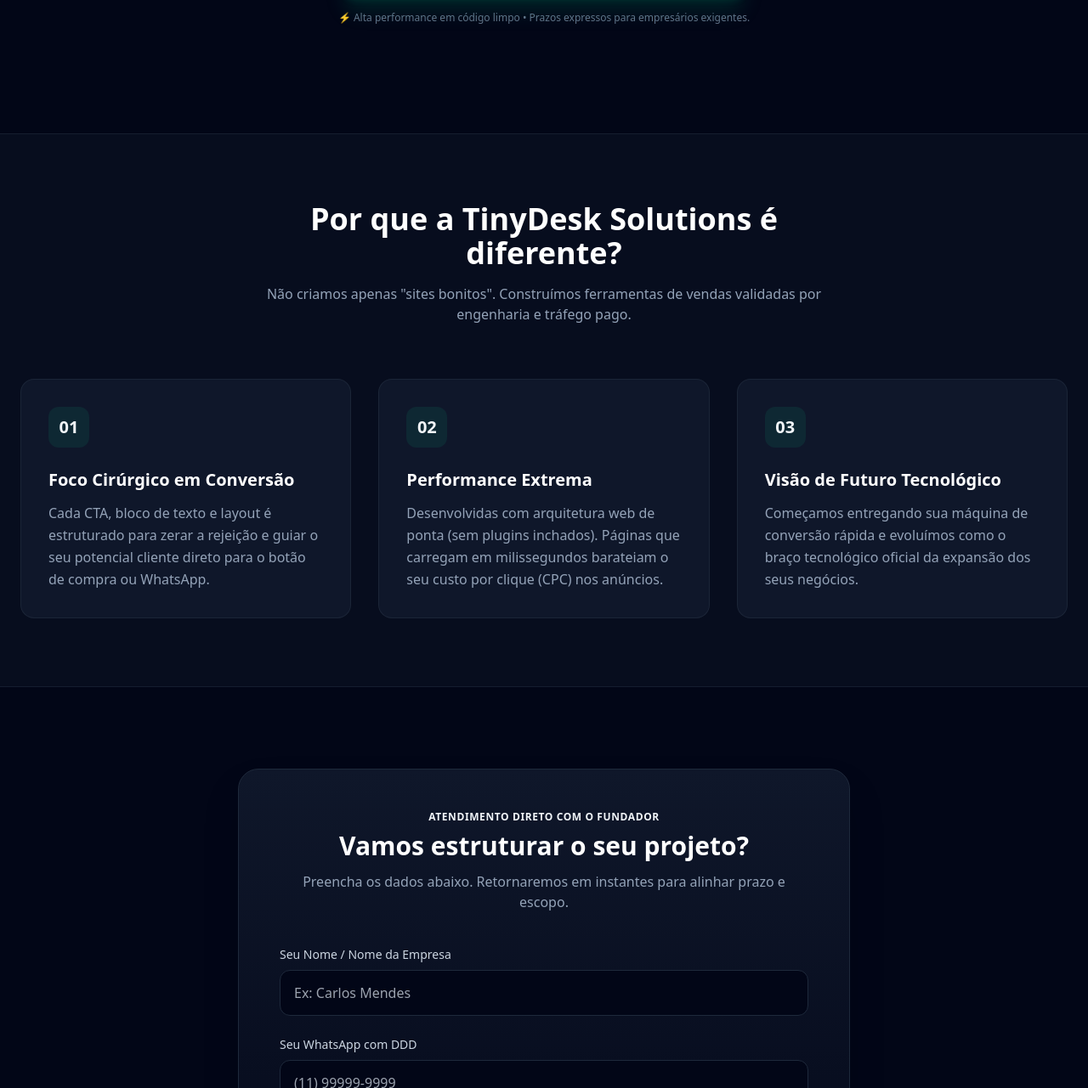
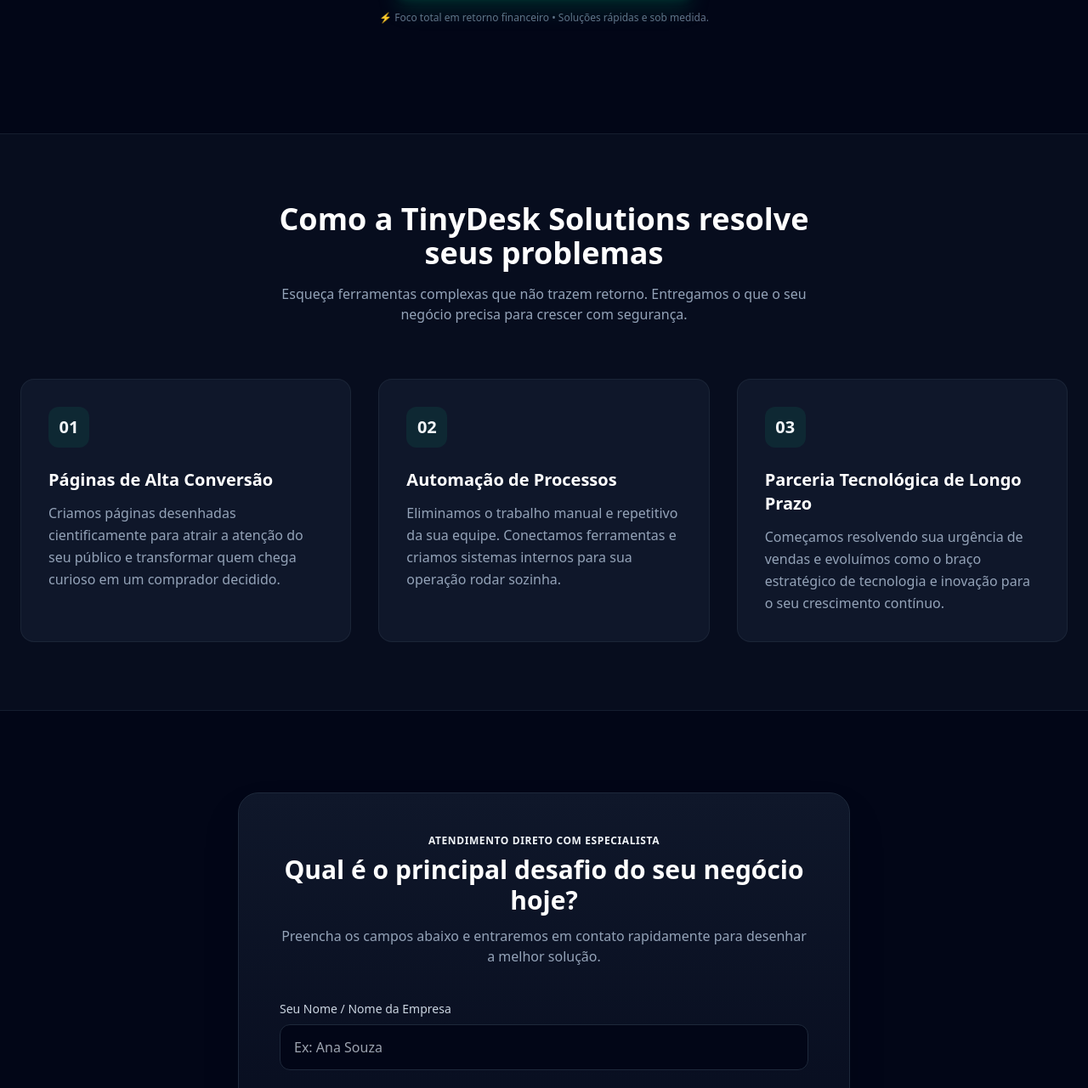
Before and after one commit to DBArros22/Landing-Page-conversion-client, a plain HTML site: page index.html in a window 1280 px wide. Shown: the part 669-1950 px from the top of the page at 85% size. Drawn offline with nearby package versions, Linux system fonts and the light colour scheme.

Commit message:
ajust HTML

```diff
--- a/index.html
+++ b/index.html
@@ -3,8 +3,8 @@
 <head>
     <meta charset="UTF-8">
     <meta name="viewport" content="width=device-width, initial-scale=1.0">
-    <title>TinyDesk Solutions | Engenharia de Software & Landing Pages de Alta Conversão</title>
-    <!-- Tailwind CSS CDN para máxima performance e velocidade -->
+    <title>TinyDesk Solutions | Mais Clientes e Automação para o seu Negócio</title>
+    <!-- Framework visual de alta performance -->
     <script src="https://cdn.tailwindcss.com"></script>
     <script>
         tailwind.config = {
@@ -33,7 +33,7 @@
                 TinyDesk<span class="text-brand-500">Solutions</span>
             </div>
             <div class="flex items-center gap-4">
-                <a href="#servicos" class="hidden md:inline-block text-sm text-slate-300 hover:text-white transition">Soluções</a>
+                <a href="#solucoes" class="hidden md:inline-block text-sm text-slate-300 hover:text-white transition">O que fazemos</a>
                 <a href="#contato" class="bg-brand-600 hover:bg-brand-500 text-slate-950 font-bold px-5 py-2.5 rounded-xl transition shadow-lg shadow-brand-500/20 text-sm">
                     Falar com Especialista
                 </a>
@@ -43,81 +43,79 @@
 
     <!-- HERO SECTION -->
     <section class="relative pt-32 pb-20 md:pt-44 md:pb-32 overflow-hidden">
-        <!-- Gradiente de fundo sutil -->
         <div class="absolute inset-0 bg-[radial-gradient(ellipse_80%_80%_at_50%_-20%,rgba(16,185,129,0.15),rgba(255,255,255,0))]"></div>
 
         <div class="max-w-5xl mx-auto px-6 text-center relative z-10">
             <span class="inline-block bg-brand-500/10 text-brand-400 border border-brand-500/20 text-xs md:text-sm font-semibold px-4 py-1.5 rounded-full mb-6 uppercase tracking-wider">
-                Engenharia de Software &bull; Especialistas em ADS & Conversão
+                Estratégia de Vendas &bull; Automação de Processos
             </span>
             <h1 class="text-4xl md:text-6xl lg:text-7xl font-extrabold tracking-tight text-white mb-8 leading-tight">
-                Sua empresa gerando <span class="text-transparent bg-clip-text bg-gradient-to-r from-brand-400 to-emerald-200">caixa e tráfego qualificado</span> no piloto automático.
+                Transforme visitantes em <span class="text-transparent bg-clip-text bg-gradient-to-r from-brand-400 to-emerald-200">clientes fiéis e automatize</span> o seu negócio.
             </h1>
             <p class="text-lg md:text-xl text-slate-400 max-w-3xl mx-auto mb-10 leading-relaxed">
-                Começamos pelo ativo mais urgente do seu negócio: <strong class="text-slate-200">Landing Pages ultra-rápidas</strong> desenhadas cientificamente para transformar cliques em clientes. Depois, escalamos a tecnologia da sua empresa.
+                Ajudamos empresas e comerciantes a escalarem faturamento através de páginas de alta conversão e sistemas inteligentes que eliminam tarefas manuais e trazem lucro de verdade.
             </p>
             <div class="flex flex-col sm:flex-row items-center justify-center gap-4">
                 <a href="#contato" class="w-full sm:w-auto bg-brand-600 hover:bg-brand-500 text-slate-950 font-extrabold text-lg px-8 py-4 rounded-xl shadow-xl shadow-brand-600/20 transition transform hover:-translate-y-0.5">
-                    Quero Minha Landing Page de Alta Conversão
+                    Quero Alavancar Minhas Vendas
                 </a>
             </div>
-            <p class="text-xs text-slate-500 mt-4">⚡ Alta performance em código limpo &bull; Prazos expressos para empresários exigentes.</p>
+            <p class="text-xs text-slate-500 mt-4">⚡ Foco total em retorno financeiro &bull; Soluções rápidas e sob medida.</p>
         </div>
     </section>
 
-    <!-- SEÇÃO DE AUTORIDADE / O MÉTODO -->
-    <section id="servicos" class="py-20 bg-slate-900/40 border-y border-slate-800/60">
+    <!-- SEÇÃO DE BENEFÍCIOS / PILARES -->
+    <section id="solucoes" class="py-20 bg-slate-900/40 border-y border-slate-800/60">
         <div class="max-w-7xl mx-auto px-6">
             <div class="text-center max-w-2xl mx-auto mb-16">
-                <h2 class="text-2xl md:text-4xl font-bold text-white mb-4">Por que a TinyDesk Solutions é diferente?</h2>
-                <p class="text-slate-400">Não criamos apenas "sites bonitos". Construímos ferramentas de vendas validadas por engenharia e tráfego pago.</p>
+                <h2 class="text-2xl md:text-4xl font-bold text-white mb-4">Como a TinyDesk Solutions resolve seus problemas</h2>
+                <p class="text-slate-400">Esqueça ferramentas complexas que não trazem retorno. Entregamos o que o seu negócio precisa para crescer com segurança.</p>
             </div>
             <div class="grid md:grid-cols-3 gap-8">
                 <div class="bg-slate-900 border border-slate-800/80 p-8 rounded-2xl relative">
                     <div class="w-12 h-12 bg-brand-500/10 rounded-xl flex items-center justify-center text-brand-400 font-bold text-xl mb-6">01</div>
-                    <h3 class="text-xl font-bold text-white mb-3">Foco Cirúrgico em Conversão</h3>
-                    <p class="text-slate-400 leading-relaxed">Cada CTA, bloco de texto e layout é estruturado para zerar a rejeição e guiar o seu potencial cliente direto para o botão de compra ou WhatsApp.</p>
+                    <h3 class="text-xl font-bold text-white mb-3">Páginas de Alta Conversão</h3>
+                    <p class="text-slate-400 leading-relaxed">Criamos páginas desenhadas cientificamente para atrair a atenção do seu público e transformar quem chega curioso em um comprador decidido.</p>
                 </div>
                 <div class="bg-slate-900 border border-slate-800/80 p-8 rounded-2xl relative">
                     <div class="w-12 h-12 bg-brand-500/10 rounded-xl flex items-center justify-center text-brand-400 font-bold text-xl mb-6">02</div>
-                    <h3 class="text-xl font-bold text-white mb-3">Performance Extrema</h3>
-                    <p class="text-slate-400 leading-relaxed">Desenvolvidas com arquitetura web de ponta (sem plugins inchados). Páginas que carregam em milissegundos barateiam o seu custo por clique (CPC) nos anúncios.</p>
+                    <h3 class="text-xl font-bold text-white mb-3">Automação de Processos</h3>
+                    <p class="text-slate-400 leading-relaxed">Eliminamos o trabalho manual e repetitivo da sua equipe. Conectamos ferramentas e criamos sistemas internos para sua operação rodar sozinha.</p>
                 </div>
                 <div class="bg-slate-900 border border-slate-800/80 p-8 rounded-2xl relative">
                     <div class="w-12 h-12 bg-brand-500/10 rounded-xl flex items-center justify-center text-brand-400 font-bold text-xl mb-6">03</div>
-                    <h3 class="text-xl font-bold text-white mb-3">Visão de Futuro Tecnológico</h3>
-                    <p class="text-slate-400 leading-relaxed">Começamos entregando sua máquina de conversão rápida e evoluímos como o braço tecnológico oficial da expansão dos seus negócios.</p>
+                    <h3 class="text-xl font-bold text-white mb-3">Parceria Tecnológica de Longo Prazo</h3>
+                    <p class="text-slate-400 leading-relaxed">Começamos resolvendo sua urgência de vendas e evoluímos como o braço estratégico de tecnologia e inovação para o seu crescimento contínuo.</p>
                 </div>
             </div>
         </div>
     </section>
 
-    <!-- SEÇÃO DE CAPTURA / FORMULÁRIO -->
+    <!-- SEÇÃO DE CONTATO / FORMULÁRIO -->
     <section id="contato" class="py-24 relative">
         <div class="max-w-3xl mx-auto px-6">
             <div class="bg-gradient-to-b from-slate-900 to-slate-950 border border-slate-800 p-8 md:p-12 rounded-3xl shadow-2xl">
                 <div class="text-center mb-10">
-                    <span class="text-brand-400 text-xs font-semibold uppercase tracking-wider block mb-2">Atendimento Direto com o Fundador</span>
-                    <h2 class="text-3xl font-bold text-white mb-3">Vamos estruturar o seu projeto?</h2>
-                    <p class="text-slate-400">Preencha os dados abaixo. Retornaremos em instantes para alinhar prazo e escopo.</p>
+                    <span class="text-brand-400 text-xs font-semibold uppercase tracking-wider block mb-2">Atendimento Direto com Especialista</span>
+                    <h2 class="text-3xl font-bold text-white mb-3">Qual é o principal desafio do seu negócio hoje?</h2>
+                    <p class="text-slate-400">Preencha os campos abaixo e entraremos em contato rapidamente para desenhar a melhor solução.</p>
                 </div>
 
-                <!-- Ajuste o action para o seu endpoint ou redirecionamento de WhatsApp -->
                 <form action="#" method="POST" class="space-y-6">
                     <div>
                         <label class="block text-sm font-medium text-slate-300 mb-2">Seu Nome / Nome da Empresa</label>
-                        <input type="text" required class="w-full bg-slate-950 border border-slate-800 rounded-xl px-4 py-3.5 text-white focus:outline-none focus:border-brand-500 transition" placeholder="Ex: Carlos Mendes">
+                        <input type="text" required class="w-full bg-slate-950 border border-slate-800 rounded-xl px-4 py-3.5 text-white focus:outline-none focus:border-brand-500 transition" placeholder="Ex: Ana Souza">
                     </div>
                     <div>
                         <label class="block text-sm font-medium text-slate-300 mb-2">Seu WhatsApp com DDD</label>
                         <input type="tel" required class="w-full bg-slate-950 border border-slate-800 rounded-xl px-4 py-3.5 text-white focus:outline-none focus:border-brand-500 transition" placeholder="(11) 99999-9999">
                     </div>
                     <div>
-                        <label class="block text-sm font-medium text-slate-300 mb-2">Qual é o seu nicho atual ou desafio?</label>
-                        <textarea rows="3" required class="w-full bg-slate-950 border border-slate-800 rounded-xl px-4 py-3.5 text-white focus:outline-none focus:border-brand-500 transition" placeholder="Conte brevemente o que você vende ou qual aplicação precisa..."></textarea>
+                        <label class="block text-sm font-medium text-slate-300 mb-2">Conte um pouco sobre o que sua empresa faz ou o que precisa automatizar:</label>
+                        <textarea rows="3" required class="w-full bg-slate-950 border border-slate-800 rounded-xl px-4 py-3.5 text-white focus:outline-none focus:border-brand-500 transition" placeholder="Ex: Preciso vender mais meus serviços e automatizar o atendimento..."></textarea>
                     </div>
                     <button type="submit" class="w-full bg-brand-600 hover:bg-brand-500 text-slate-950 font-extrabold py-4 rounded-xl shadow-lg shadow-brand-600/20 transition text-lg cursor-pointer">
-                        Solicitar Orçamento e Iniciar Projeto
+                        Quero Conversar com um Especialista
                     </button>
                 </form>
             </div>
@@ -126,7 +124,7 @@
 
     <!-- FOOTER -->
     <footer class="py-8 border-t border-slate-900 text-center text-slate-600 text-sm">
-        <p>&copy; 2026 TinyDesk Solutions. Todos os direitos reservados. Engenharia voltada a resultados.</p>
+        <p>&copy; 2026 TinyDesk Solutions. Todos os direitos reservados. Foco em conversão e resultados.</p>
     </footer>
 
 </body>
```
